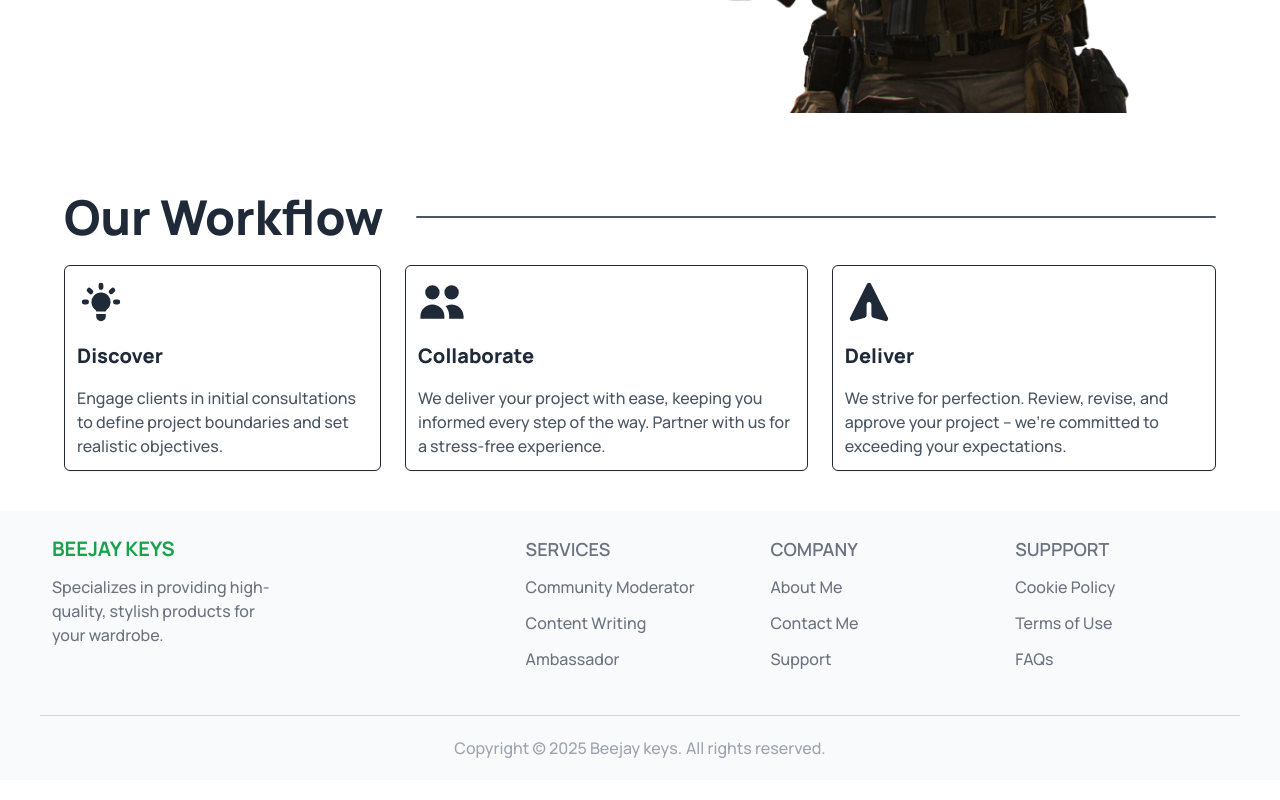
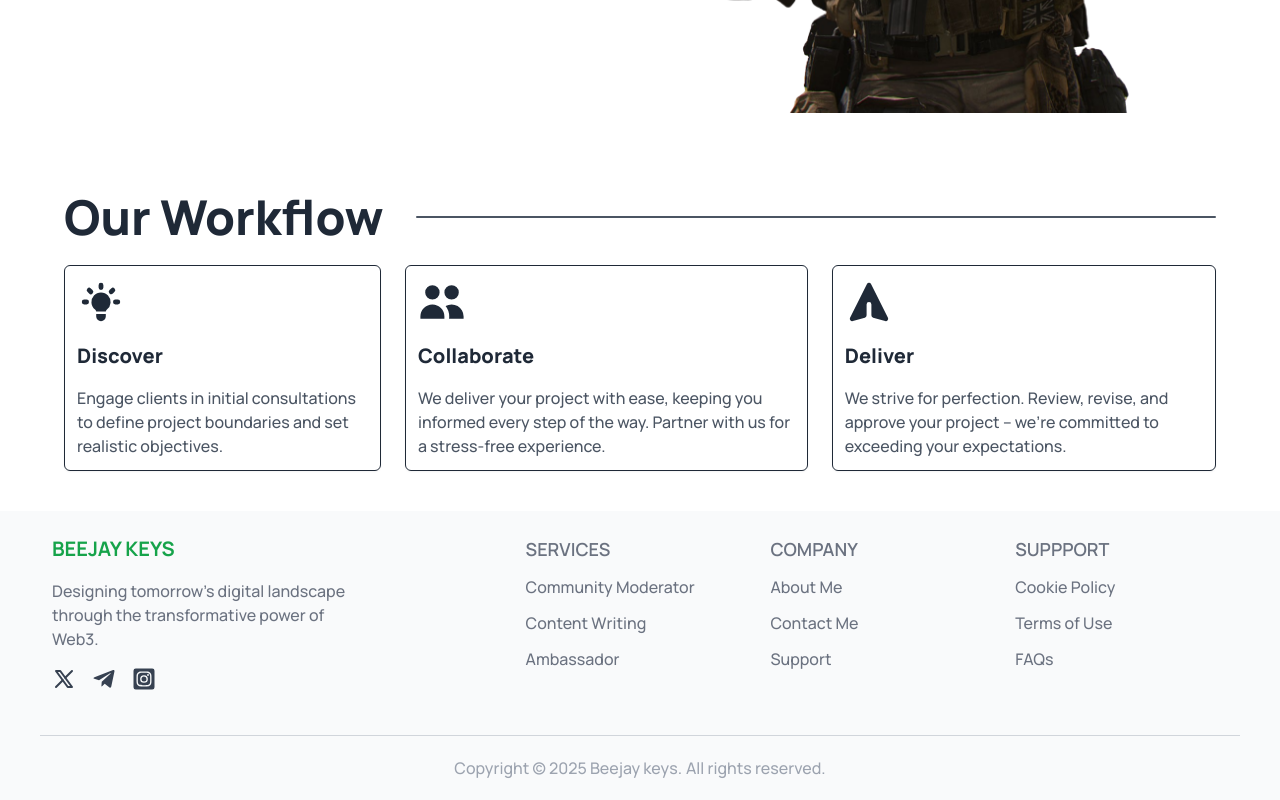
Before and after one commit to Yurex12/beejaykeys, a React (Vite) app: page /home in a window 1280 px wide. Shown: the part 539-1339 px from the top of the page. Built offline with nearby package versions, Linux system fonts and the light colour scheme.

Commit message:
Added icon to the footer links

```diff
--- a/src/features/contact/components/ContactForm.tsx
+++ b/src/features/contact/components/ContactForm.tsx
@@ -52,7 +52,7 @@ function ContactForm() {
         </div>
 
         <div className="flex flex-col items-center justify-between gap-y-6 md:flex-row md:gap-x-10">
-          <div className="mx-auto mt-5 w-full max-w-md basis-1/2 rounded-xl border border-gray-100 p-5 shadow-md md:mt-10">
+          <div className="mx-auto mt-5 w-full max-w-md basis-1/2 rounded-xl border border-gray-100 p-5 md:mt-10">
             <Form {...form}>
               <form
                 onSubmit={form.handleSubmit(onSubmit)}
--- a/src/layout/components/Footer.tsx
+++ b/src/layout/components/Footer.tsx
@@ -1,3 +1,6 @@
+import { FaTelegramPlane, FaInstagramSquare } from "react-icons/fa";
+import { TbBrandX } from "react-icons/tb";
+
 import { footerLinks } from "../constants";
 import Logo from "./Logo";
 
@@ -7,12 +10,26 @@ function Footer() {
       <div className="mx-auto max-w-[1440px] px-10">
         <div className="grid grid-cols-1 gap-y-5 py-5 text-gray-500 sm:grid-cols-[2fr_1fr] sm:pl-2 lg:grid-cols-[2fr_1fr_1fr_1fr] lg:gap-x-4">
           {/* text & logo */}
-          <div className="p-1">
+          <div className="space-y-4 p-1">
             <Logo />
-            <p className="mt-3 sm:w-8/12 md:w-6/12">
-              Specializes in providing high-quality, stylish products for your
-              wardrobe.
+            <p className="sm:w-8/12 md:w-8/12">
+              Designing tomorrow’s digital landscape through the transformative
+              power of Web3.
             </p>
+            <div className="flex space-x-4">
+              {/* Telegram Icon */}
+              <TbBrandX className="h-6 w-6 text-gray-700" title="X" />
+              <FaTelegramPlane
+                className="h-6 w-6 text-gray-700"
+                title="Telegram"
+              />
+
+              {/* X (Twitter) Icon */}
+              <FaInstagramSquare
+                className="h-6 w-6 text-gray-700"
+                title="instagram"
+              />
+            </div>
           </div>
 
           {/* links */}
```
